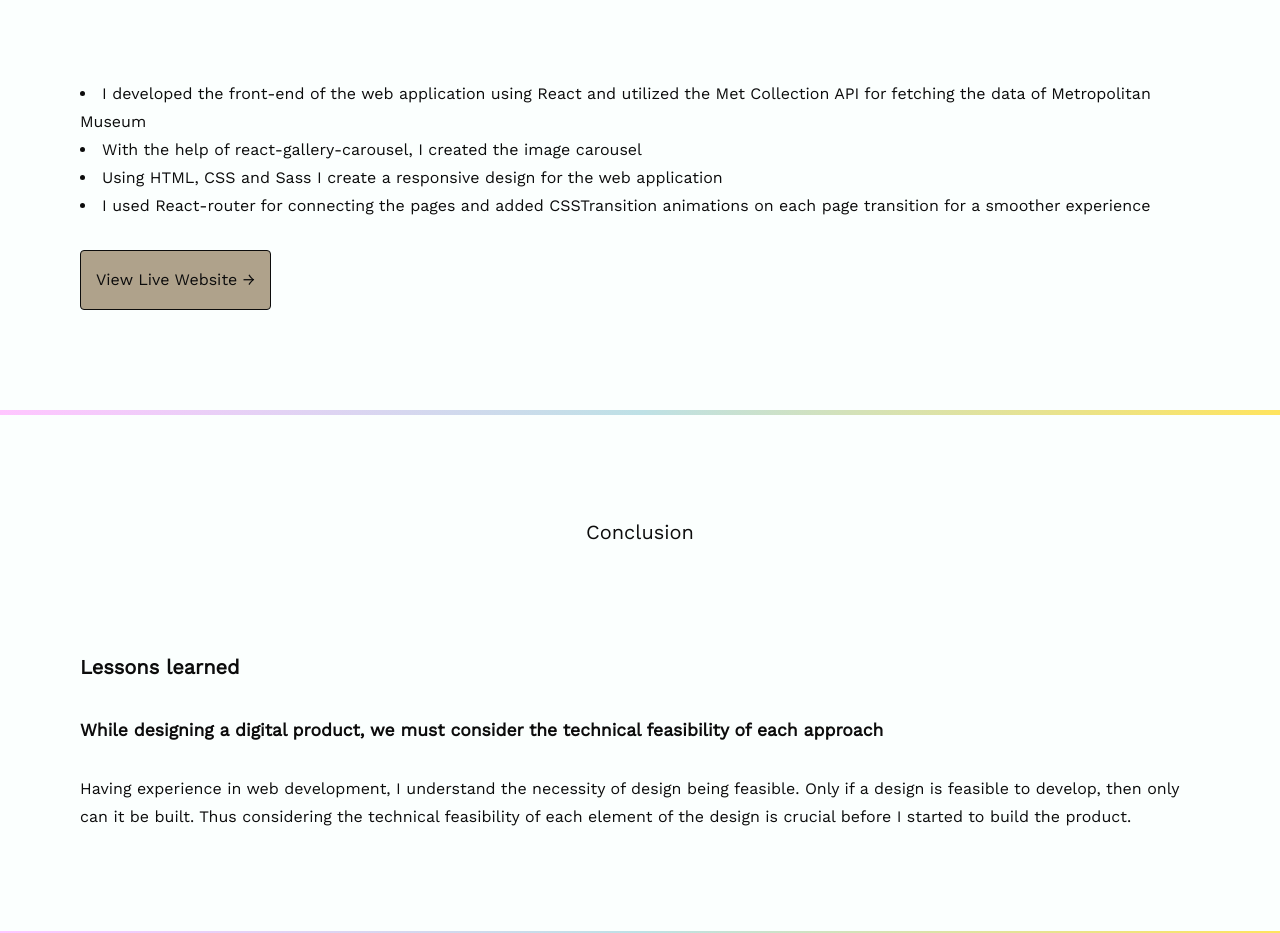
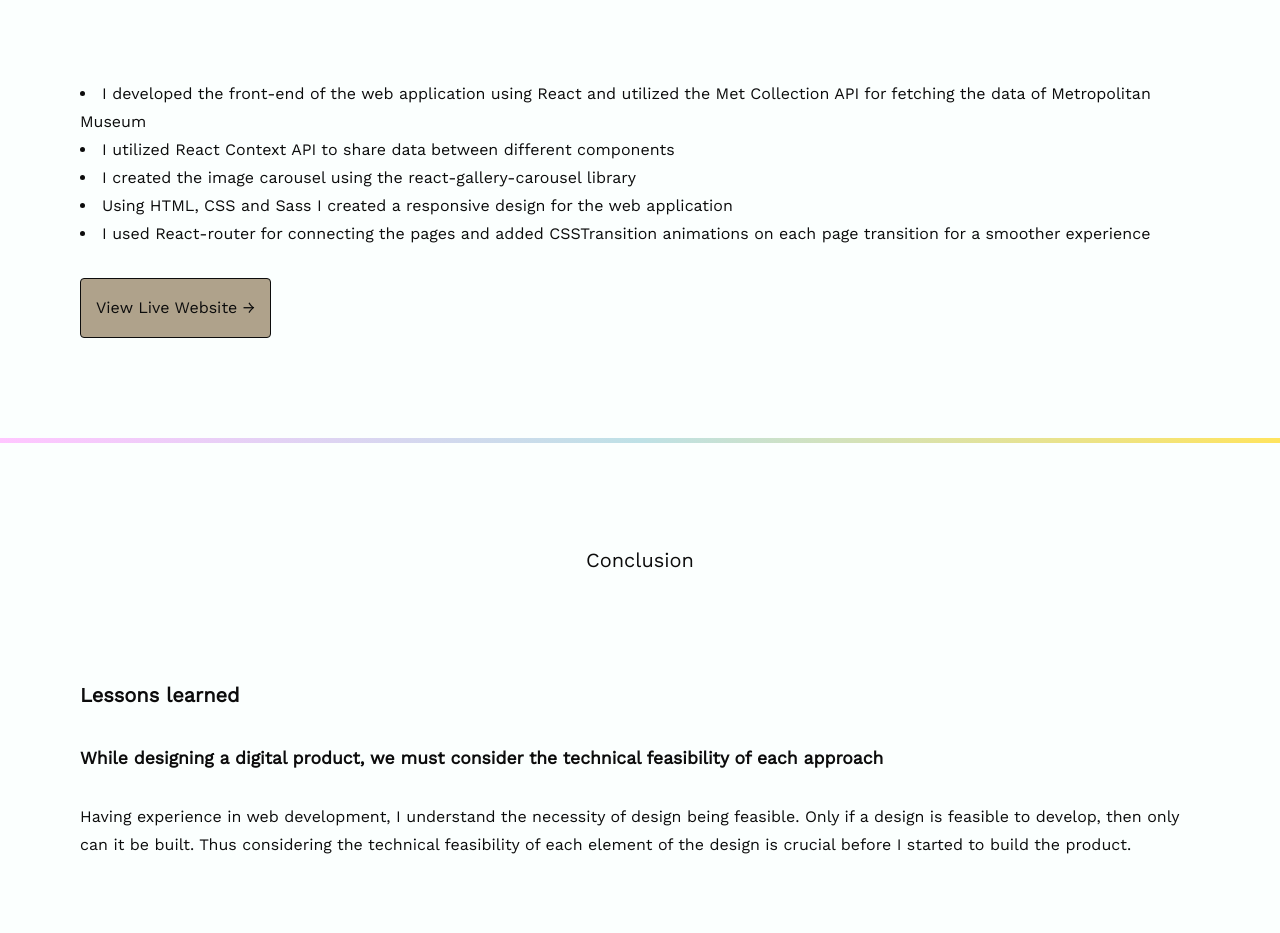
Before and after one commit to Hiba243/hibaportfolio, a React (Create React App) app: page /casestudy02 in a window 1280 px wide. Shown: the part 9820-10753 px from the top of the page. Built offline with nearby package versions, Linux system fonts and the light colour scheme; a web font is replaced by a local one.

Commit message:
updated resume, modified content in met museum case study

```diff
--- a/src/components/Project2.js
+++ b/src/components/Project2.js
@@ -203,8 +203,9 @@ export default function Project2() {
                 <div className='case-study-content-inner'>
                     <ul className='ul-style'>
                         <li className='text__content'>I developed the front-end of the web application using React and utilized the Met Collection API for fetching the data of Metropolitan Museum</li>
-                        <li className='text__content'>With the help of react-gallery-carousel, I created the image carousel</li>
-                        <li className='text__content'>Using HTML, CSS and Sass I create a responsive design for the web application</li>
+                        <li className='text__content'>I utilized React Context API to share data between different components</li>
+                        <li className='text__content'>I created the image carousel using the react-gallery-carousel library</li>
+                        <li className='text__content'>Using HTML, CSS and Sass I created a responsive design for the web application</li>
                         <li className='text__content'>I used React-router for connecting the pages and added CSSTransition animations on each page transition for a smoother experience</li>
                     </ul>
                 </div>
```
Also changed, not shown: 1 other file (tests, documents, lock files or other folders).
